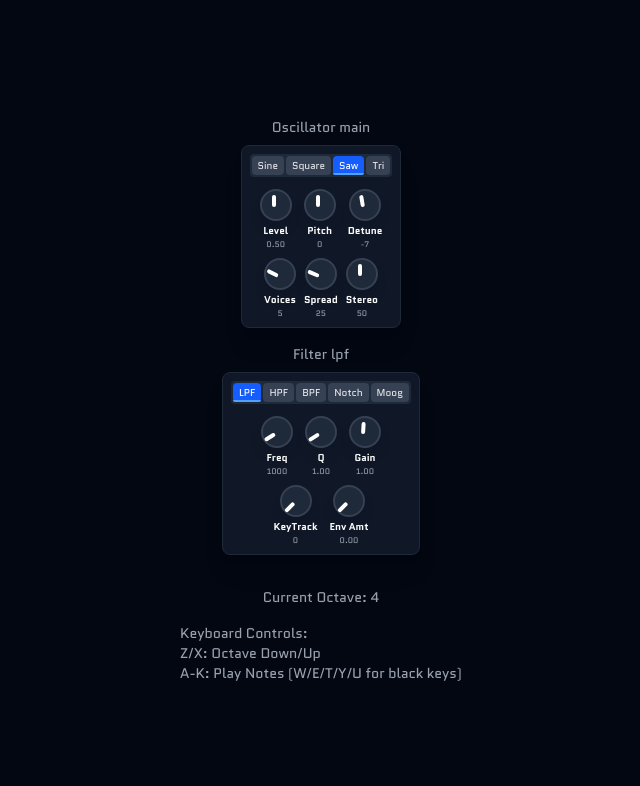
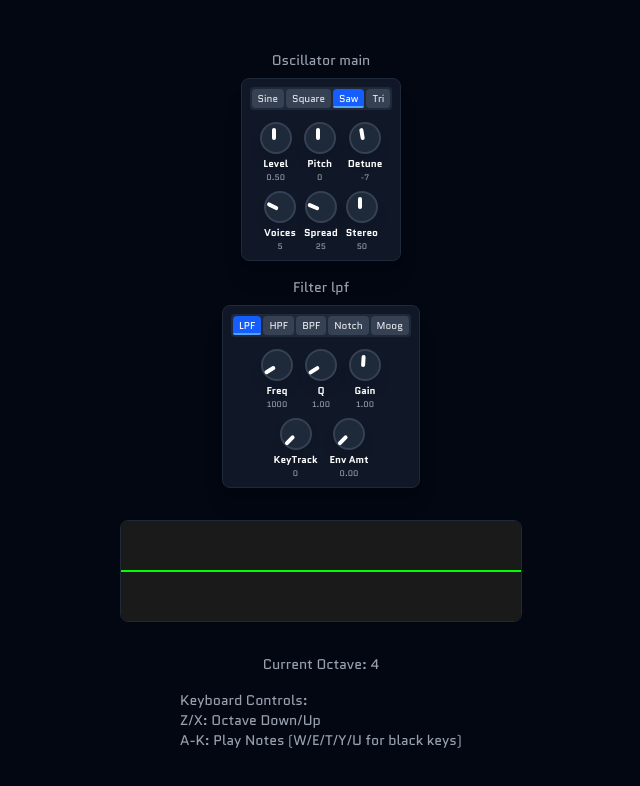
Before and after one commit to nexo-tech/use-synth, a Next.js app in the folder packages/example-app/: page / in a window 1280 px wide. Shown: the top 786 px of the page, without its empty margins (319-959 px from the left). Built offline with nearby package versions, Linux system fonts and the light colour scheme.

Commit message:
add oscilloscope

```diff
--- /dev/null
+++ b/packages/example-app/app/components/Oscilloscope.tsx
@@ -0,0 +1,102 @@
+import React, { useEffect, useRef } from 'react';
+
+interface OscilloscopeProps {
+  audioNode: AudioNode;
+  width?: number;
+  height?: number;
+  backgroundColor?: string;
+  lineColor?: string;
+}
+
+export const Oscilloscope: React.FC<OscilloscopeProps> = ({
+  audioNode,
+  width = 400,
+  height = 200,
+  backgroundColor = '#1a1a1a',
+  lineColor = '#00ff00',
+}) => {
+  const canvasRef = useRef<HTMLCanvasElement>(null);
+  const analyserRef = useRef<AnalyserNode | null>(null);
+  const animationFrameRef = useRef<number>();
+
+  useEffect(() => {
+    if (!audioNode) return;
+
+    // Create analyser node
+    const analyser = audioNode.context.createAnalyser();
+    analyser.fftSize = 2048;
+    analyserRef.current = analyser;
+
+    // Connect audio node to analyser
+    audioNode.connect(analyser);
+
+    // Start animation loop
+    const draw = () => {
+      const canvas = canvasRef.current;
+      const analyser = analyserRef.current;
+      if (!canvas || !analyser) return;
+
+      const ctx = canvas.getContext('2d');
+      if (!ctx) return;
+
+      // Get waveform data
+      const bufferLength = analyser.frequencyBinCount;
+      const dataArray = new Uint8Array(bufferLength);
+      analyser.getByteTimeDomainData(dataArray);
+
+      // Clear canvas
+      ctx.fillStyle = backgroundColor;
+      ctx.fillRect(0, 0, width, height);
+
+      // Draw waveform
+      ctx.lineWidth = 2;
+      ctx.strokeStyle = lineColor;
+      ctx.beginPath();
+
+      const sliceWidth = width / bufferLength;
+      let x = 0;
+
+      for (let i = 0; i < bufferLength; i++) {
+        const v = dataArray[i] / 128.0;
+        const y = v * height / 2;
+
+        if (i === 0) {
+          ctx.moveTo(x, y);
+        } else {
+          ctx.lineTo(x, y);
+        }
+
+        x += sliceWidth;
+      }
+
+      ctx.lineTo(width, height / 2);
+      ctx.stroke();
+
+      // Schedule next frame
+      animationFrameRef.current = requestAnimationFrame(draw);
+    };
+
+    draw();
+
+    // Cleanup
+    return () => {
+      if (animationFrameRef.current) {
+        cancelAnimationFrame(animationFrameRef.current);
+      }
+      if (analyserRef.current) {
+        analyserRef.current.disconnect();
+      }
+    };
+  }, [audioNode, width, height, backgroundColor, lineColor]);
+
+  return (
+    <canvas
+      ref={canvasRef}
+      width={width}
+      height={height}
+      className="rounded-lg border border-gray-800"
+    />
+  );
+};
+
+export default Oscilloscope;
--- a/packages/example-app/app/page.tsx
+++ b/packages/example-app/app/page.tsx
@@ -3,6 +3,7 @@
 import React from 'react';
 import Osc from './components/Osc';
 import Filter from './components/Filter';
+import Oscilloscope from './components/Oscilloscope';
 
 interface EngineNode {
   type: string;
@@ -248,7 +249,7 @@ class OscillatorEngineNodeInstance {
   }
 
   updateConfig() {
-    const newConfig = this.config;
+    const newConfig = this.config
     console.log(`[OscInstance] Updating config:`, newConfig);
 
     if (newConfig.detune !== undefined) {
@@ -770,6 +771,7 @@ export default function OscillatorPage() {
   const synth = React.useRef<Engine2 | null>(null);
   const [currentOctave, setCurrentOctave] = React.useState(4); // Middle C is C4
   const [, updateUI] = React.useState(0)
+  const masterGainRef = React.useRef<GainNode | null>(null);
 
   const activeNotesRef = React.useRef<Set<string>>(new Set());
   const currentOctaveRef = React.useRef(4);
@@ -837,7 +839,14 @@ export default function OscillatorPage() {
     const newSynth = new Engine2();
     synth.current = newSynth;
     newSynth.createFromConfig(baseConfig);
-    updateUI(x => x + 1)
+
+    // Get the master gain node for the oscilloscope
+    const master = newSynth.components.get('output') as MasterGain;
+    if (master) {
+      masterGainRef.current = master.gain;
+    }
+
+    updateUI(x => x + 1);
 
     // Add keyboard event listeners
     window.addEventListener('keydown', handleKeyDown);
@@ -911,6 +920,18 @@ export default function OscillatorPage() {
             />
           </div>
         ))}
+
+        {masterGainRef.current && (
+          <div className="mt-4">
+            <Oscilloscope
+              audioNode={masterGainRef.current}
+              width={400}
+              height={100}
+              backgroundColor="#1a1a1a"
+              lineColor="#00ff00"
+            />
+          </div>
+        )}
       </div>
 
       <div className="mt-8 flex flex-col items-center gap-4">
```
